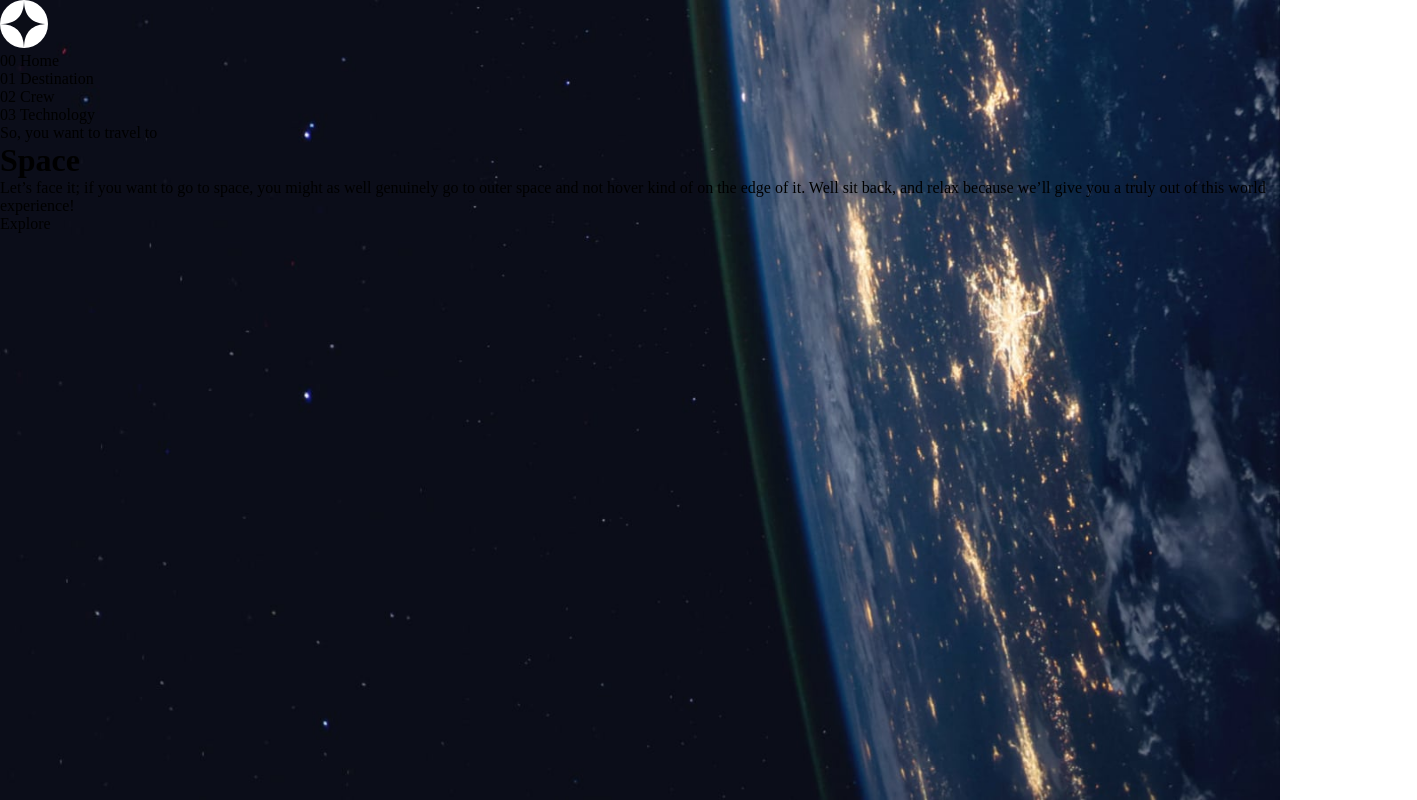
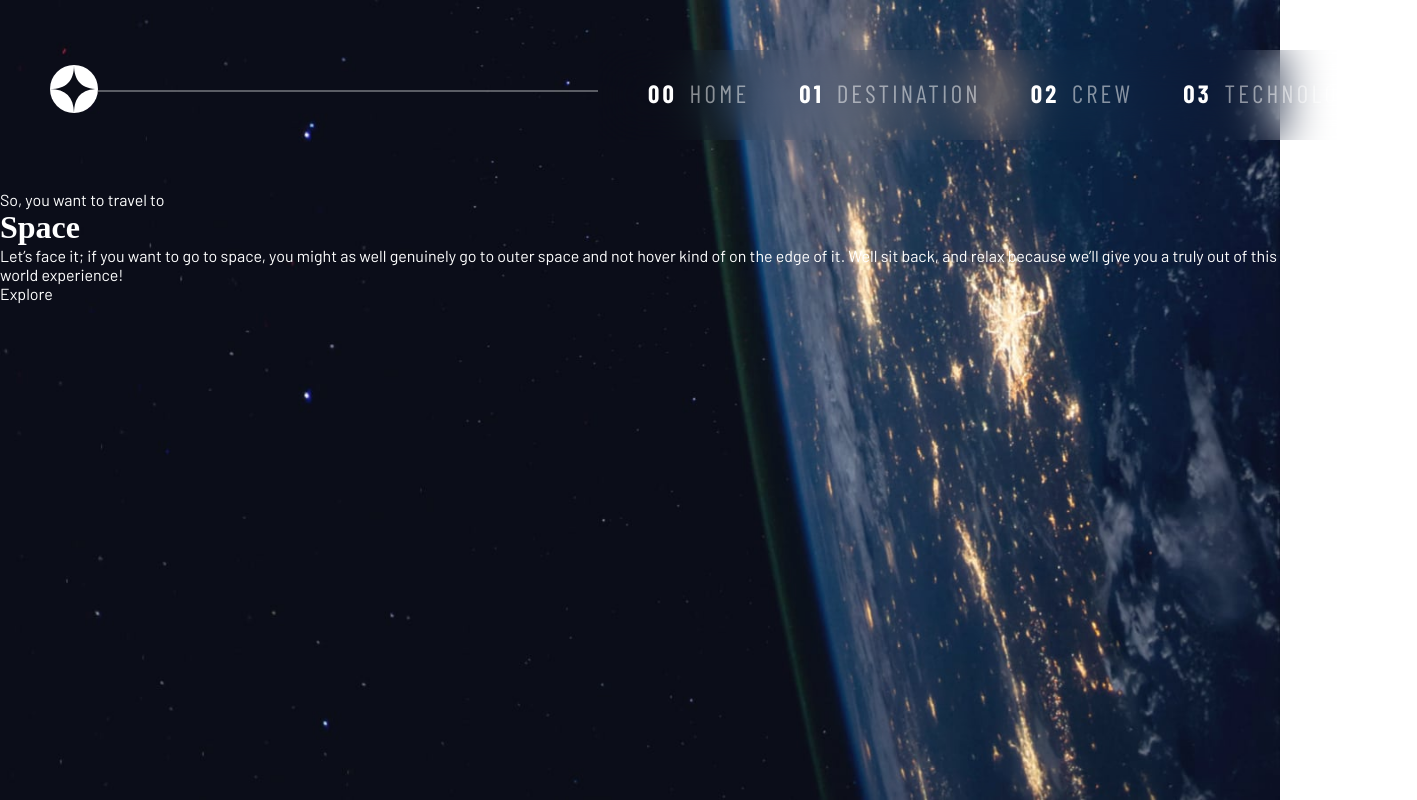
Before and after one commit to Evamel/space_tourism, a plain HTML site: page index.html in a window 1280 px wide. Shown: the whole page, 1417 px wide, since content can reach past the window. Drawn offline with nearby package versions, Linux system fonts and the light colour scheme; a web font is replaced by a local one.

Commit message:
navbar / have to finish the line

```diff
--- a/index.html
+++ b/index.html
@@ -4,6 +4,11 @@
   <meta charset="UTF-8">
   <meta name="viewport" content="width=device-width, initial-scale=1.0">
   <link rel="stylesheet" href="style/styles.css">
+
+  <link rel="preconnect" href="https://fonts.googleapis.com">
+  <link rel="preconnect" href="https://fonts.gstatic.com" crossorigin>
+  <link href="https://fonts.googleapis.com/css2?family=Barlow+Condensed:wght@400;700&family=Bellefair&family=Barlow:wght@400;700&display=swap"
+      rel="stylesheet">
 
   <link rel="icon" type="image/png" sizes="32x32" href="./assets/favicon-32x32.png">
 
@@ -12,19 +17,20 @@
 <body>
 
 <header>
-
   <div class="logo-nav">
     <svg xmlns="http://www.w3.org/2000/svg" width="48" height="48"><g fill="none" fill-rule="evenodd"><circle cx="24" cy="24" r="24" fill="#FFF"/><path fill="#0B0D17" d="M24 0c0 16-8 24-24 24 15.718.114 23.718 8.114 24 24 0-16 8-24 24-24-16 0-24-8-24-24z"/></g></svg>
   </div>
 
-  <div class="line"></div>
+  <div class="line"><hr></div>
 
-  <ul class="nav">
-    <li><span>00</span> Home</li>
-    <li><span>01</span> Destination</li>
-    <li>02 Crew</li>
-    <li>03 Technology</li>
-  </ul>
+  <div class="nav">
+    <ul>
+      <li><span>00</span><a href="#">Home</a></li>
+      <li><span>01</span><a href="#">Destination</a></li>
+      <li><span>02</span><a href="#">Crew</a></li>
+      <li><span>03</span><a href="#">Technology</a></li>
+    </ul>
+  </div>
 </header>
 
 <main>
@@ -35,7 +41,7 @@
   because we’ll give you a truly out of this world experience!</p>
 </main>
 
-  <div>Explore</div>
+<div>Explore</div>
 
 </body>
 </html>
--- a/style/navbar.scss
+++ b/style/scss/homepage.scss
@@ -7,4 +7,11 @@
 body{
     background-image: url("../img/background-home-desktop.jpg");
     background-size: cover;
+    background-repeat: no-repeat;
+    color: white;
+    font-family: Barlow, sans-serif;
+
+    h1{
+        font-family: Bellefair, serif;
+    }
 }
--- /dev/null
+++ b/style/scss/navbar.scss
@@ -0,0 +1,54 @@
+header{
+    display: flex;
+    margin: 50px;
+    justify-content: space-around;
+    font-family: "Barlow Condensed", sans-serif;
+    font-size: 25px;
+    text-align: center;
+
+    .logo-nav{
+        margin-top: 15px;
+    }
+
+    .line hr{
+        border: 0.5px solid white;
+        width: 500px;
+        margin-top: 40px;
+        opacity: 0.33;
+    }
+
+    .nav{
+        backdrop-filter: blur(1.5rem);
+        letter-spacing: .2rem;
+
+        ul{
+            display: flex;
+            list-style: none;
+            height: 90px;
+            padding-top: 28px;
+            width: -35px;
+            margin-right: 50px;
+
+            li{
+                margin-left: 50px;
+                color:white;
+                text-transform: uppercase;
+
+                &:hover{
+                    border-bottom: 3px solid white;
+                }
+
+                span{
+                    font-weight: 700;
+                    margin-right: .5em;
+                }
+
+                a{
+                    text-decoration: none;
+                    color: white;
+                    opacity: 0.5;
+                }
+            }
+        }
+    }
+}
--- /dev/null
+++ b/style/scss/style.scss
@@ -0,0 +1,3 @@
+
+@import '../scss/navbar.scss';
+@import '../scss/homepage.scss';
--- a/style/style.scss
+++ /dev/null
@@ -1,2 +0,0 @@
-
-@import '../style/navbar';
```
Also changed, not shown: style/styles.css, 1 other file.
